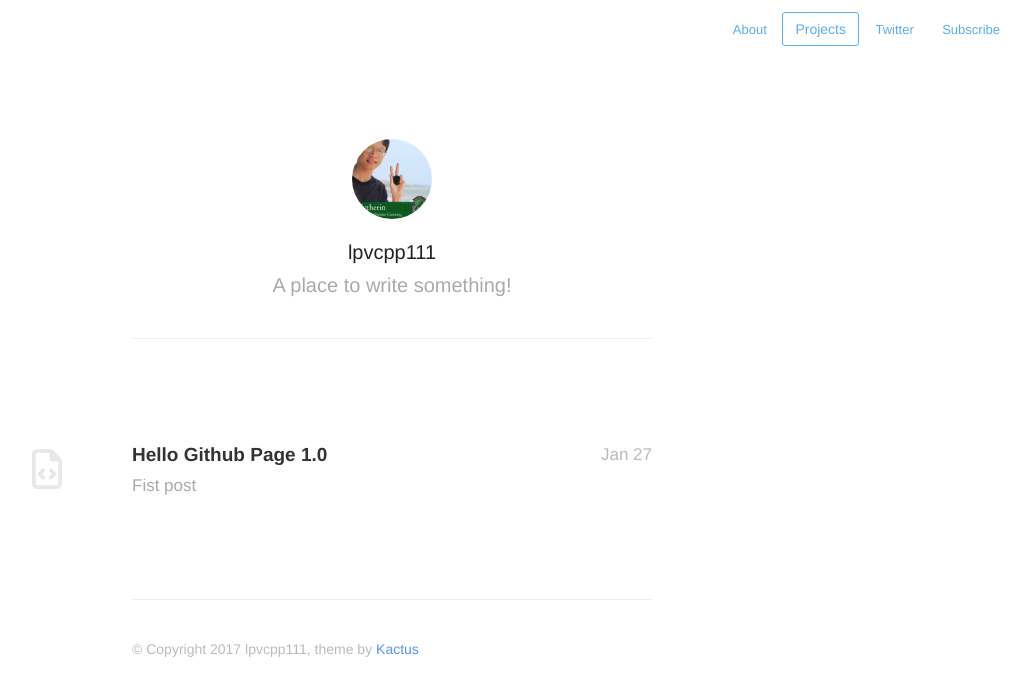
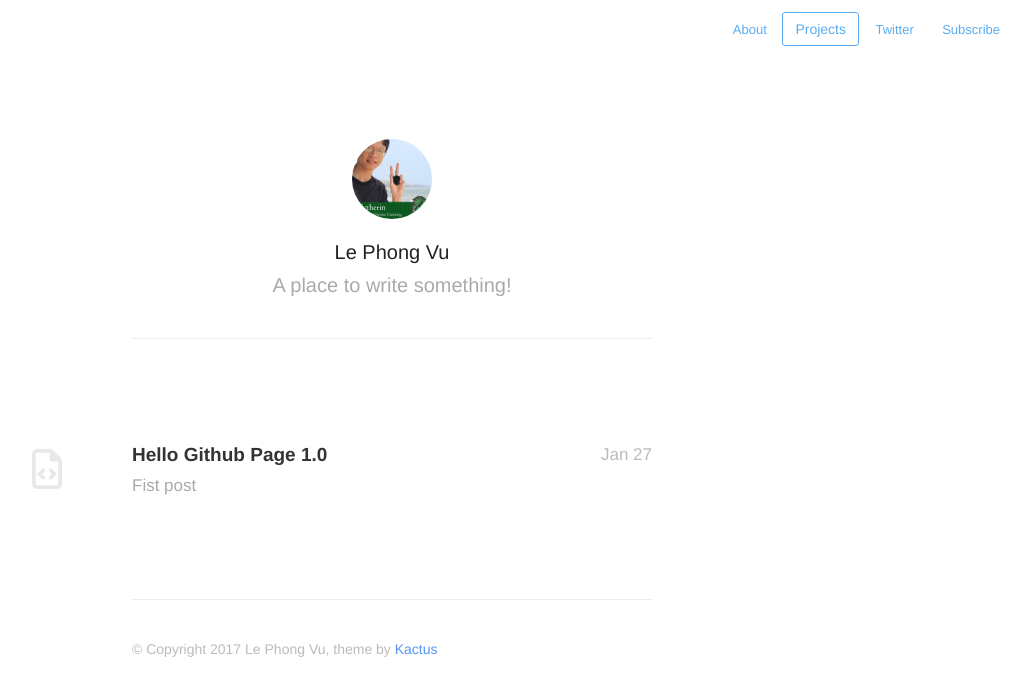
Before and after one commit to lpvcpp/lpvcpp.github.io, a Jekyll site: the page built from index.html, in a window 1280 px wide. Shown: the top 696 px of the page, without its empty margins (248-1279 px from the left). Built offline with Jekyll 4.4.1, drawn with Linux system fonts in a browser that asks for light colours; nearby versions of some CDN libraries; the list of posts is cut into pages by our own code.

Commit message:
update post

```diff
--- a/_config.yml
+++ b/_config.yml
@@ -21,7 +21,7 @@ github_username: 'lpvcpp/lpvcpp.github.io'
 
 # Details for the RSS feed generator
 url:            'https://lpvcpp.github.io'
-author:         'lpvcpp111'
+author:         'Le Phong Vu'
 authorTwitter:  'motsach_theky'
 
 permalink:       /:year/:title/
```
